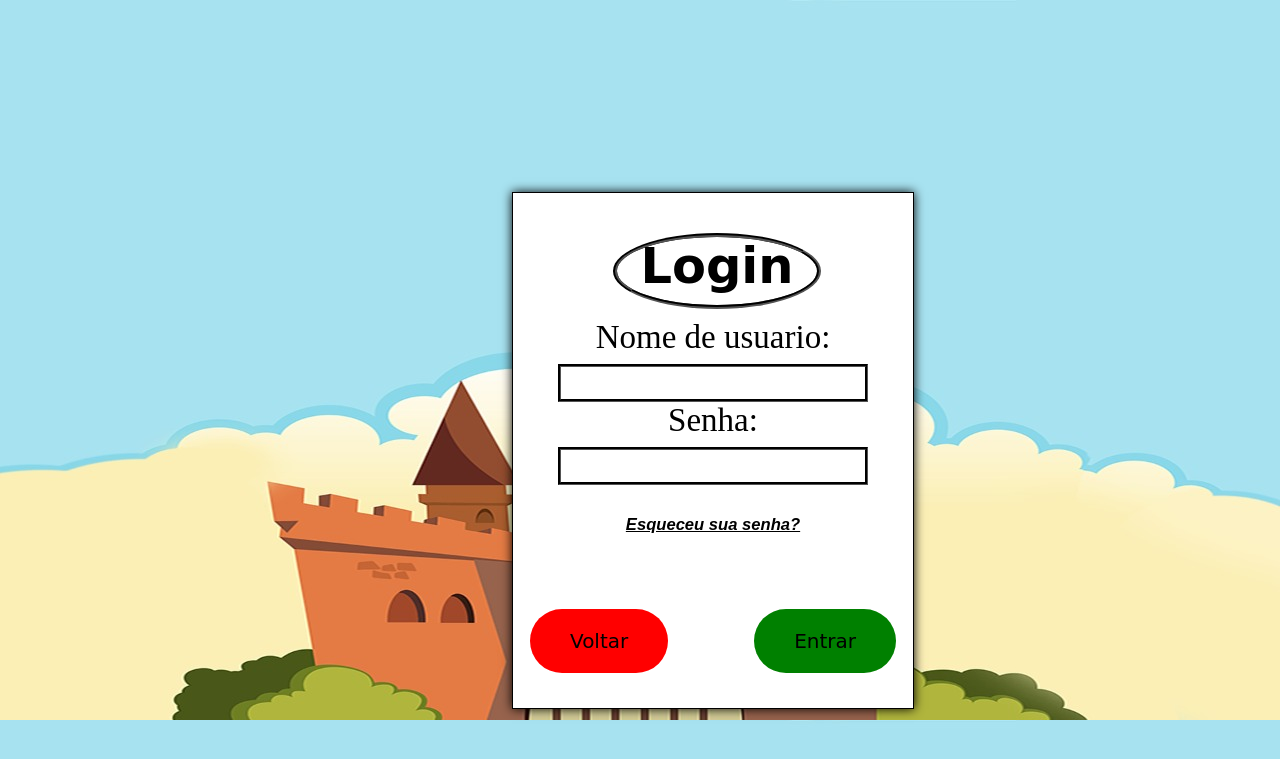
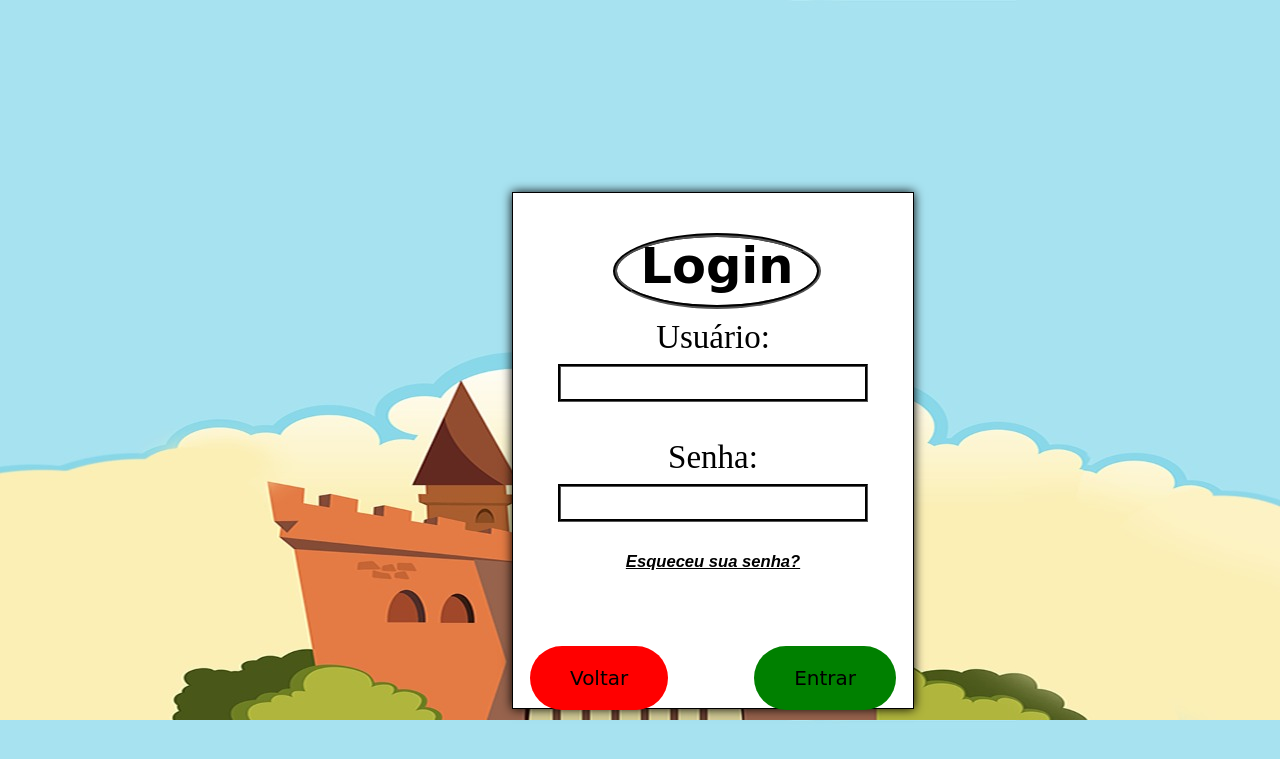
Before and after one commit to giorgio270/Projeto-Castelo-Animado, a PHP site: page /login.html in a window 1280 px wide. Shown: the top 759 px of the page. Run offline with PHP 8.4, Linux system fonts and the light colour scheme.

Commit message:
Ajustando o cadastro.

```diff
--- a/gravarusuario.php
+++ b/gravarusuario.php
@@ -21,7 +21,7 @@
   $query = $dbSite->query("insert into dbo.USUARIO values ('".$nome."','".$email."','".$pass."','".$datnas."','".$endereco."','".$cidade."','".$estado."','".$cep."','".$nmcri."','".$sexo."','".$datnascri."','".$avescola."','".$avjogos."','".$avmusicas."','".$avaniver."')");
 
   if($query){
-    header('location: index.html');
+    header('location: login.html');
   }else{
     echo json_encode(false);
   }
--- a/login.html
+++ b/login.html
@@ -11,8 +11,8 @@
         <h2 id="formTitle">Login</h2>
          <form name="formLogin" method="post">
              <div class="formHead">
-                Nome de usuario:<br/>
-                <input type="text" name="usuario"/><br/>
+                Usuário:<br/>
+                <input type="email" name="email" maxlength="50" required/><br/><br/>
                 Senha:<br/>
                 <input type="password" name="senha"/><br/>
             </div>
```
